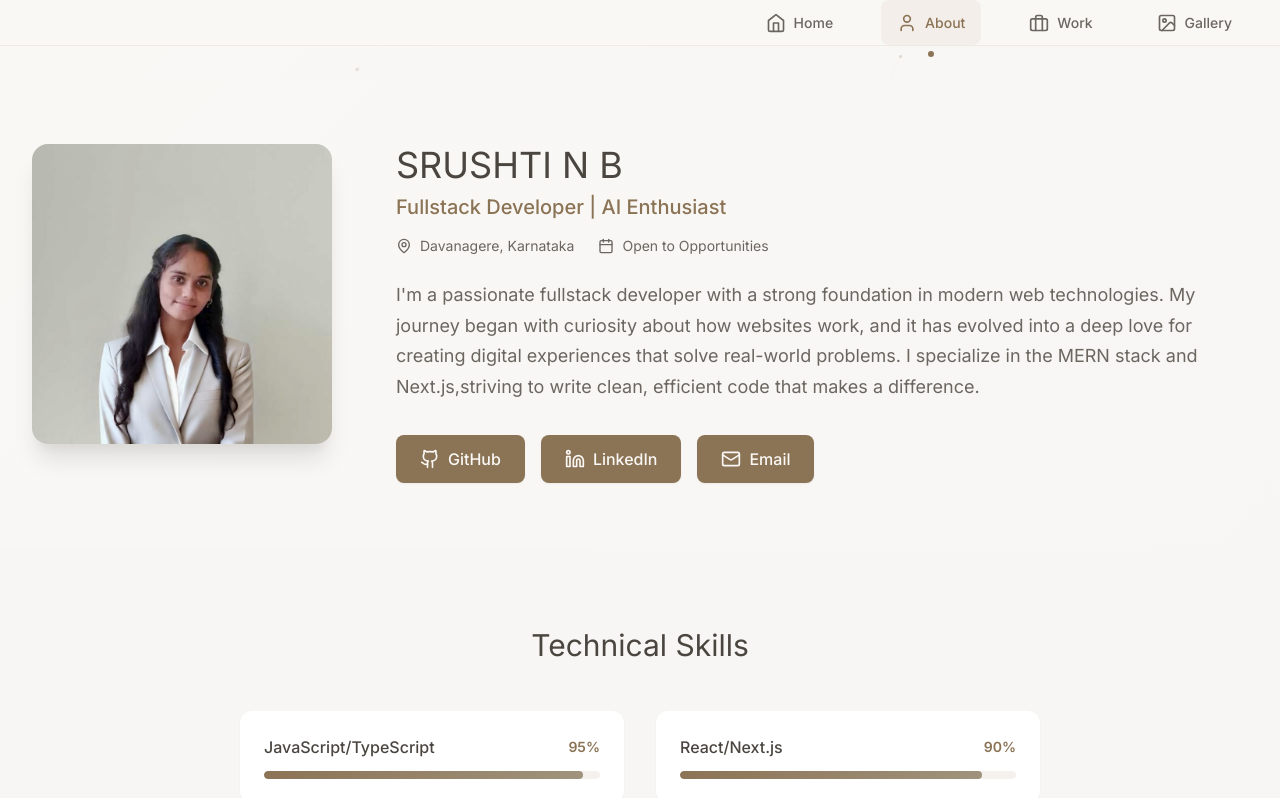
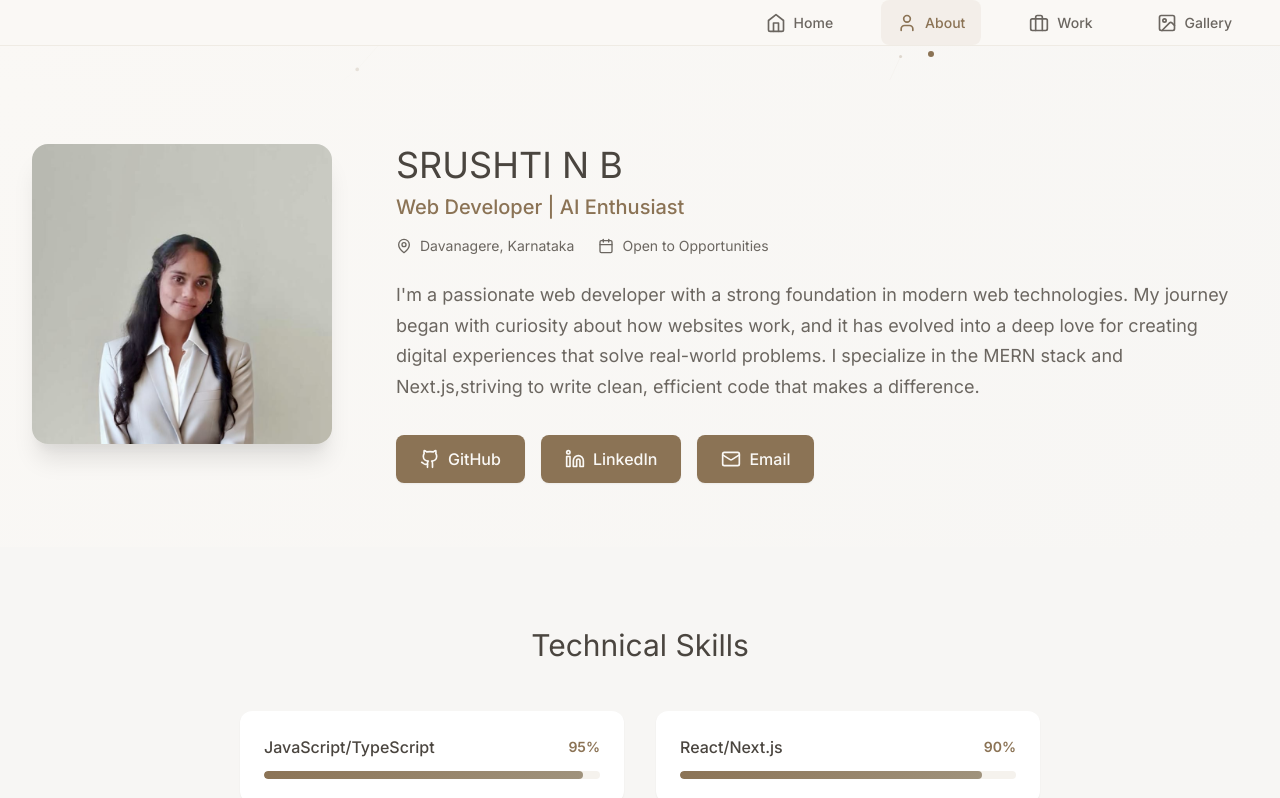
Before and after one commit to srushtinb/PORTFOLIO, a React (Vite) app: page /about in a window 1280 px wide. Shown: the top 798 px of the page. Built offline with nearby package versions, Linux system fonts and the light colour scheme.

Commit message:
Updated About

```diff
--- a/src/pages/About/About.tsx
+++ b/src/pages/About/About.tsx
@@ -82,7 +82,7 @@ const About: React.FC = () => {
             </div>
             <div className={styles.profileInfo}>
               <h1>SRUSHTI N B</h1>
-              <h2>Fullstack Developer | AI Enthusiast</h2>
+              <h2>Web Developer | AI Enthusiast</h2>
               <div className={styles.profileMeta}>
                 <span className={styles.metaItem}>
                   <MapPin size={16} />
@@ -94,7 +94,7 @@ const About: React.FC = () => {
                 </span>
               </div>
               <p className={styles.profileDescription}>
-                I'm a passionate fullstack developer with a strong foundation in
+                I'm a passionate web developer with a strong foundation in
                 modern web technologies. My journey began with curiosity about
                 how websites work, and it has evolved into a deep love for
                 creating digital experiences that solve real-world problems. I
```
